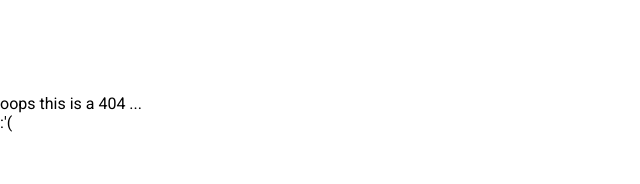
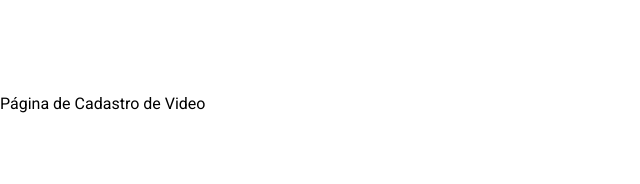
Before and after one commit to raffcorreia/imersao-react, a React (Create React App) app: page /cadastro/video in a window 1280 px wide. Before the commit this address had no page. Shown: the top 184 px of the page, without its empty margins (0-640 px from the left). Built offline with nearby package versions, Linux system fonts and the light colour scheme.

Commit message:
Add cadastro video and create file structure for pages

```diff
--- a/src/index.js
+++ b/src/index.js
@@ -1,9 +1,10 @@
 import React from 'react';
 import ReactDOM from 'react-dom';
 import './index.css';
-import App from './App';
 
 import { BrowserRouter, Switch, Route } from 'react-router-dom';
+import Home from './pages/Home';
+import CadastroVideo from './pages/cadastro/Video';
 
 
 const page404 = () => (<div>oops this is a 404 ... <br/>:'(</div>)
@@ -11,7 +12,8 @@ const page404 = () => (<div>oops this is a 404 ... <br/>:'(</div>)
 ReactDOM.render(
     <BrowserRouter>
         <Switch>
-            <Route path="/" component={App} exact />
+            <Route path="/" component={Home} exact />
+            <Route path="/cadastro/video" component={CadastroVideo} exact />
             <Route component={page404} />
         </Switch>
     </BrowserRouter>,
--- /dev/null
+++ b/src/pages/cadastro/Video/index.js
@@ -0,0 +1,11 @@
+import React from 'react';
+
+function CadastroVideo() {
+    return (
+        <div>
+            Página de Cadastro de Video
+        </div>
+    )
+}
+
+export default CadastroVideo;
```
Also changed, not shown: src/pages/Home/index.js (renamed from src/App.js, +7 -7 lines).
